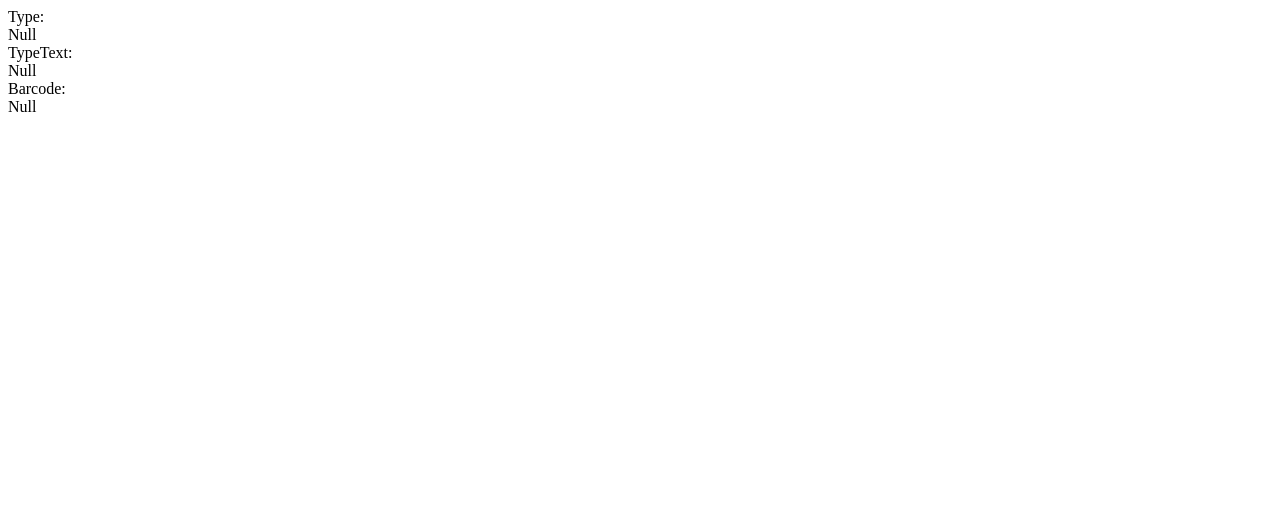
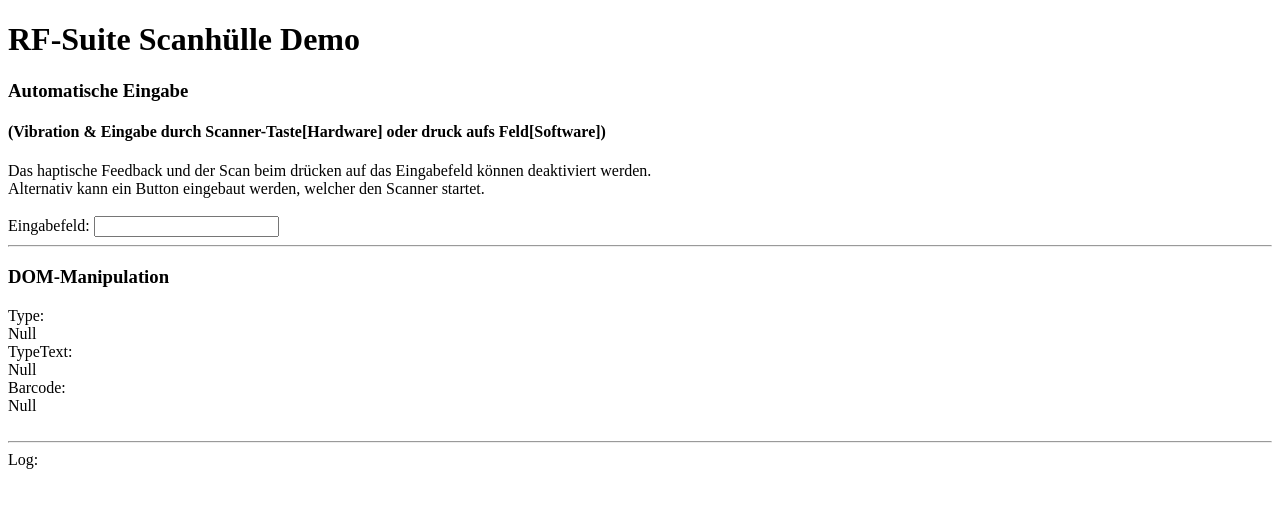
Before and after one commit to joshelboy/QBrowser_demo, a plain HTML site: page index.html in a window 1280 px wide. Drawn offline with Linux system fonts and the light colour scheme.

Commit message:
final commit

```diff
--- a/index.html
+++ b/index.html
@@ -1,11 +1,39 @@
 <!DOCTYPE html>
 <head>
+    <meta lang="DE" charset="utf-8">
     <meta name="viewport" content="width=device-width, initial-scale=1">
     <script type="text/javascript" src="src/lib/QBrowser.js"></script>
     <script type="text/javascript" src="src/js/app.js"></script>
 </head>
 <body>
-    Type: <div id="type">Null</div>
-    TypeText: <div id="typeText">Null</div>
-    Barcode: <div id="barcode">Null</div>
+    <h1>RF-Suite Scanhülle Demo</h1>
+
+    <!--Input Field example-->
+    <h3>Automatische Eingabe</h3>
+    <h4>(Vibration & Eingabe durch Scanner-Taste[Hardware] oder druck aufs Feld[Software])</h4>
+    <div>Das haptische Feedback und der Scan beim drücken auf das Eingabefeld können deaktiviert werden.</div>
+    <div>Alternativ kann ein Button eingebaut werden, welcher den Scanner startet.</div>
+    <br>
+    Eingabefeld: <input type="text" id="barcodeField_automatic" onclick="BarcodeScan()">
+
+    <br>
+
+    <hr>
+
+    <!--DOM example-->
+    <h3>DOM-Manipulation</h3>
+    <div>Type:</div>
+    <div id="type">Null</div>
+
+    <div>TypeText:</div>
+    <div id="typeText">Null</div>
+
+    <div>Barcode:</div>
+    <div id="barcode">Null</div>
+
+    <br>
+    <hr>
+
+    <!--Log-->
+    <div>Log:</div>
 </body>
--- a/src/js/app.js
+++ b/src/js/app.js
@@ -1,7 +1,23 @@
 function BarcodeData(barcode, type, typeText) {
     //PrintOutput("Type(" + type + "):" + typeText + " Barcode: " + barcode + "<br/>")
-    document.getElementById("type") = type;
-    document.getElementById("typeText") = typeText;
-    document.getElementById("barcode") = barcode;
-    alert(barcode);
+    //document.body.innerHTML += type + "<br/>";
+    //document.body.innerHTML += typeText + "<br/>";
+    //document.body.innerHTML += barcode + "<br/>";
+    document.getElementById("type").innerHTML = type;
+    document.getElementById("typeText").innerHTML = typeText;
+    document.getElementById("barcode").innerHTML = barcode;
+    document.getElementById("barcodeField_automatic").value = barcode;
+    QBrowser.Notify.vibrate();
 }
+
+function BarcodeStatus(info)
+{
+    if (info.connected)
+        document.body.innerHTML += "Connected barcode reader <b>" + info.name + " " + info.version + "</b>";
+    else
+        document.body.innerHTML += "Barcode reader disconnected<br/>";
+}
+
+function BarcodeScan(){
+    QBrowser.Barcode.startScan();
+}
```
